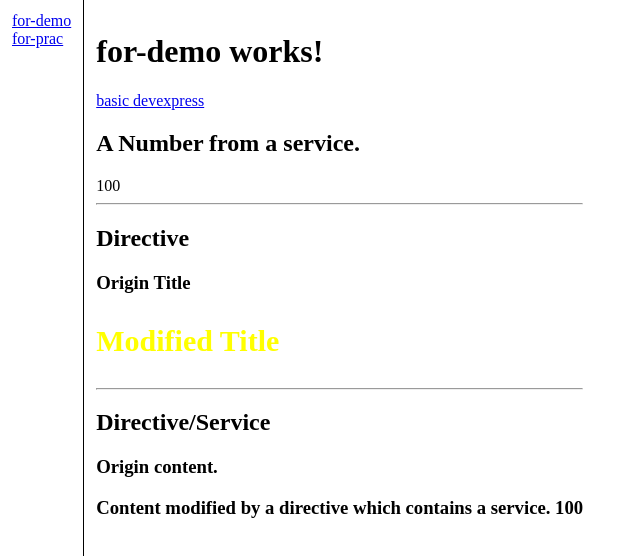
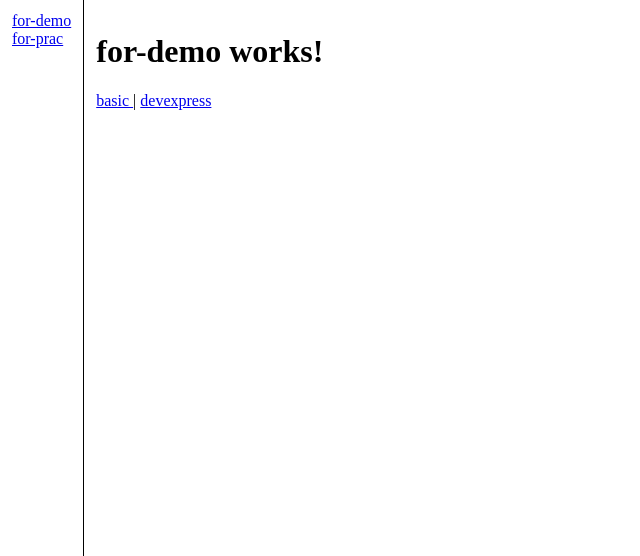
Before and after one commit to jbjobclement/for-demo, an Angular app: page /for-demo in a window 1280 px wide. Shown: the top 556 px of the page, without its empty margins (0-640 px from the left). Built offline with nearby package versions, Linux system fonts and the light colour scheme.

Commit message:
refactor: basic
adjust:
move content from for-demo to basic component

```diff
--- a/src/app/for-demo/basic/basic.component.html
+++ b/src/app/for-demo/basic/basic.component.html
@@ -1 +1,32 @@
-<p>basic works!</p>
+<div>
+    <div>
+        <h2>A Number from a service.</h2>
+        <div>
+            {{ numFromService }}
+        </div>
+        <hr>
+    </div>
+
+    <div>
+        <h2>Directive</h2>
+        <h3>Origin Title</h3>
+        <h3
+            appHeaderModifier
+        >
+            Modified Title
+        </h3>
+        <hr>
+    </div>
+
+    <div>
+        <h2>Directive/Service</h2>
+        <h3>
+            Origin content.
+        </h3>
+        <h3
+            appDirectiveWithService
+        >
+            Content modified by a directive which contains a service.
+        </h3>
+    </div>
+</div>
--- a/src/app/for-demo/basic/basic.component.ts
+++ b/src/app/for-demo/basic/basic.component.ts
@@ -1,4 +1,5 @@
 import { Component } from '@angular/core';
+import { NumberService } from 'src/app/shared/services/number.service';
 
 @Component({
   selector: 'app-basic',
@@ -6,5 +7,10 @@ import { Component } from '@angular/core';
   styleUrls: ['./basic.component.scss']
 })
 export class BasicComponent {
-
+  numFromService: number;
+  constructor(
+    private numberService: NumberService
+  ) {
+    this.numFromService = this.numberService.numberFromService;
+  }
 }
--- a/src/app/for-demo/basic/basic.module.ts
+++ b/src/app/for-demo/basic/basic.module.ts
@@ -3,6 +3,8 @@ import { CommonModule } from '@angular/common';
 
 import { BasicRoutingModule } from './basic-routing.module';
 import { BasicComponent } from './basic.component';
+import { HeaderModifierDirective } from 'src/app/shared/directives/header-modifier/header-modifier.directive';
+import { DirectiveWithServiceDirective } from 'src/app/shared/directives/directive-with-service/directive-with-service.directive';
 
 
 @NgModule({
@@ -11,7 +13,9 @@ import { BasicComponent } from './basic.component';
   ],
   imports: [
     CommonModule,
-    BasicRoutingModule
+    BasicRoutingModule,
+    HeaderModifierDirective,
+    DirectiveWithServiceDirective
   ]
 })
 export class BasicModule { }
--- a/src/app/for-demo/for-demo.component.html
+++ b/src/app/for-demo/for-demo.component.html
@@ -5,8 +5,7 @@
         routerLink="basic"
     >
         basic
-    </a>
-
+    </a> |
     <a
         [title]="'devexpress'"
         routerLink="devexpress"
@@ -15,35 +14,3 @@
     </a>
 </div>
 <router-outlet></router-outlet>
-<div>
-    <div>
-        <h2>A Number from a service.</h2>
-        <div>
-            {{ numFromService }}
-        </div>
-        <hr>
-    </div>
-
-    <div>
-        <h2>Directive</h2>
-        <h3>Origin Title</h3>
-        <h3
-            appHeaderModifier
-        >
-            Modified Title
-        </h3>
-        <hr>
-    </div>
-
-    <div>
-        <h2>Directive/Service</h2>
-        <h3>
-            Origin content.
-        </h3>
-        <h3
-            appDirectiveWithService
-        >
-            Content modified by a directive which contains a service.
-        </h3>
-    </div>
-</div>
```
